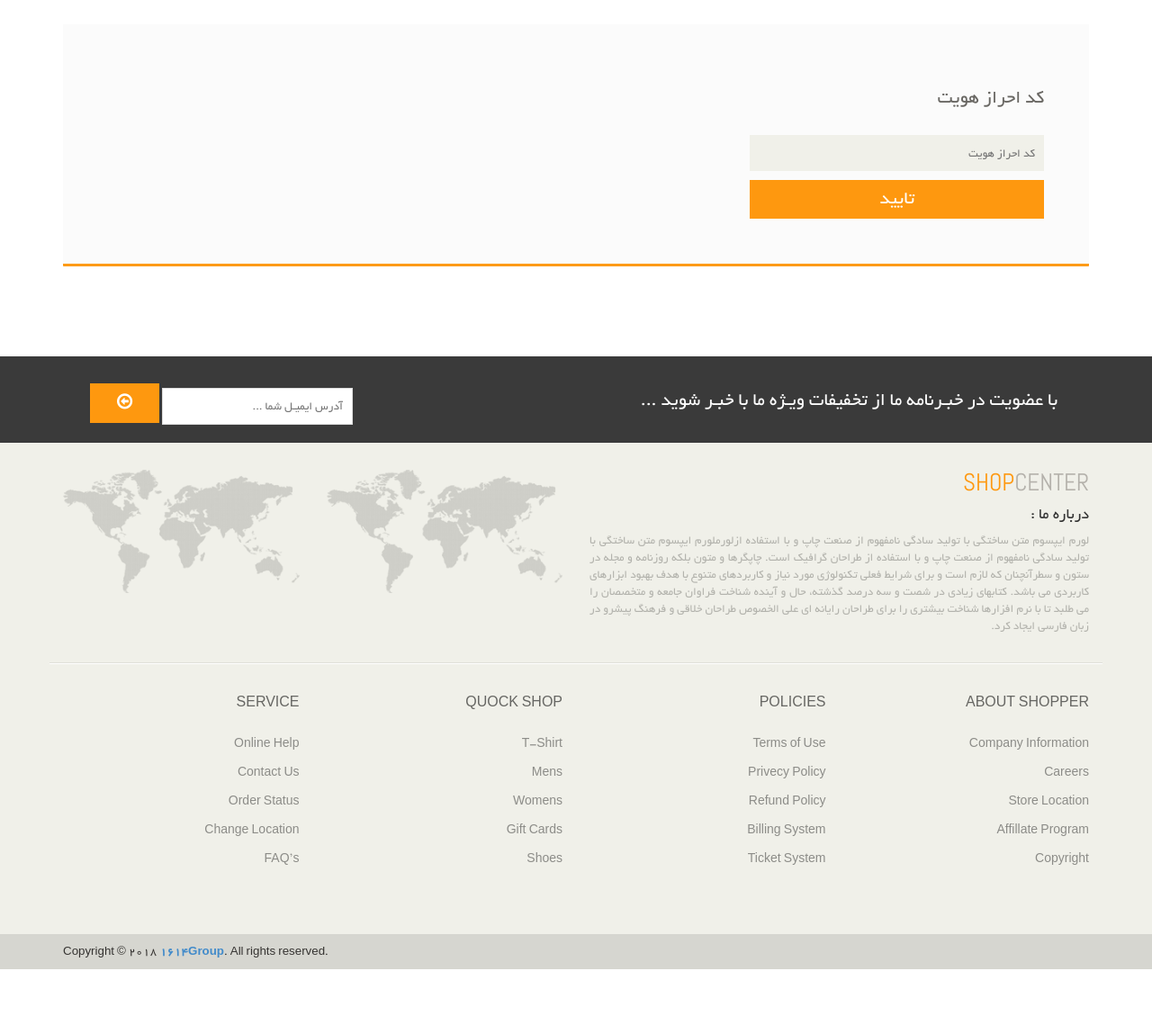
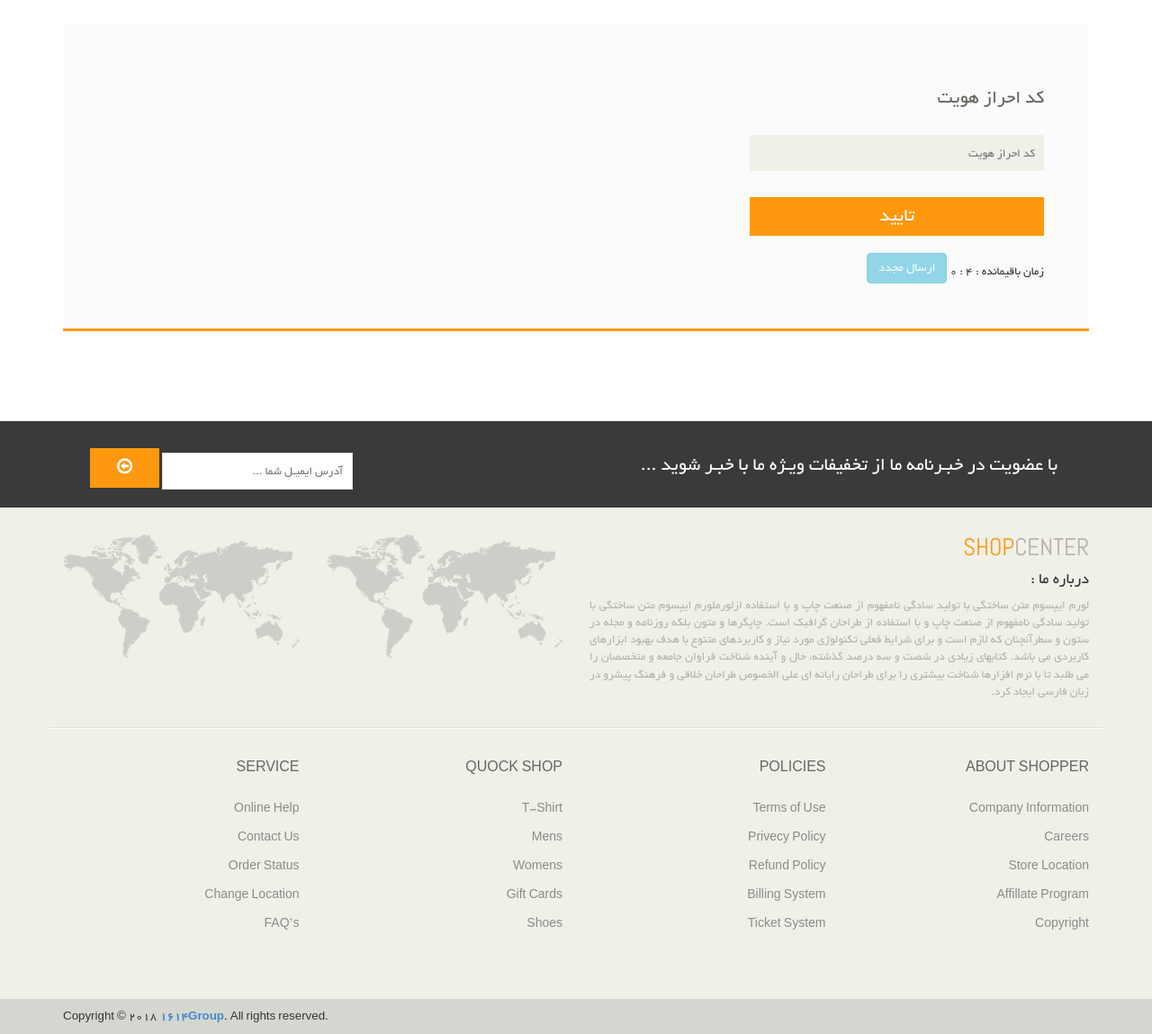
Before and after one commit to abasghlipour/django_shop, a Django app: template accounts/templates/accounts/otp.html in a window 1280 px wide. Shown: the part 212-1361 px from the top of the page at 90% size. Before the commit the page ends 1289 px from the top, so only its background shows below. Run offline with Django 5.2, Linux system fonts and the light colour scheme; the template is opened without the code that fills it: values that come from a table or form of the project are taken from there, others are empty.

Commit message:
add btn resend

```diff
--- a/accounts/templates/accounts/otp.html
+++ b/accounts/templates/accounts/otp.html
@@ -5,6 +5,53 @@
 {% endblock %}
 
 {% block content %}
+    {#    <style type="text/css">#}
+    {#        body {#}
+    {#            text-align: right;#}
+    {#            direction: rtl;#}
+    {#        }#}
+    {##}
+    {#        .btn-start-timer {#}
+    {#            text-align: center;#}
+    {#            margin-top: 300px;#}
+    {#        }#}
+    {##}
+    {#        .otp-timer {#}
+    {#            margin-top: 30px;#}
+    {#            font-family: tahoma;#}
+    {#            background-color: #eee;#}
+    {#            padding: 10px;#}
+    {#            display: flex;#}
+    {#            justify-content: center;#}
+    {#            align-items: center;#}
+    {#        }#}
+    {##}
+    {#        .otp-timer span {#}
+    {#            margin-left: 5px;#}
+    {#        }#}
+    {##}
+    {#        #minutes, #seconds {#}
+    {#            padding: 6px;#}
+    {#            max-width: 30px;#}
+    {#            border-radius: 3px;#}
+    {#            background-color: green;#}
+    {#            color: white;#}
+    {#        }#}
+    {##}
+    {#        button {#}
+    {#            background: #e80dbc;#}
+    {#            color: #040b04;#}
+    {#            padding: 10px;#}
+    {#            border: none;#}
+    {#            border-radius: 10px;#}
+    {#            cursor: pointer;#}
+    {#        }#}
+    {##}
+    {#        button:hover {#}
+    {#            background-color: green;#}
+    {#            color: white;#}
+    {#        }#}
+    {#    </style>#}
     <div class="container">
         <section id="form"><!--form-->
             <div class="row justify-content-center">
@@ -14,8 +61,63 @@
                         <form action="#" method="post">
                             {% csrf_token %}
                             {{ form.code }}
+                            <br>
+
                             <button type="submit" class="btn btn-default">تایید</button>
+
+
                         </form>
+                        <script src="https://ajax.googleapis.com/ajax/libs/jquery/3.5.1/jquery.min.js"></script>
+                        <script>
+                            var minutes;
+                            var seconds;
+                            var set_inteval;
+
+                            function otp_timer() {
+                                seconds -= 1;
+                                document.getElementById('seconds').innerHTML = seconds;
+                                document.getElementById('minutes').innerHTML = minutes;
+                                if (seconds == 0) {
+                                    if (minutes > 0) {
+                                        seconds = 60;
+                                        minutes -= 1;
+                                    } else {
+                                        minutes = 0;
+                                        document.getElementById('minutes').innerHTML = minutes;
+                                        clearInterval(set_inteval);
+                                        minutes = 0;
+                                        seconds = 0;
+                                        document.getElementById('seconds').innerHTML = '00';
+                                        document.getElementById('minutes').innerHTML = '0';
+                                        document.getElementById('my-button').disabled = false;
+                                    }
+                                }
+                            }
+
+                            function startTimer() {
+                                minutes = 0;
+                                seconds = 10;
+                                document.getElementById('seconds').innerHTML = seconds;
+                                document.getElementById('minutes').innerHTML = minutes;
+                                set_inteval = setInterval('otp_timer()', 1000);
+                                document.getElementById('my-button').disabled = true;
+                            }
+
+                            $(document).ready(startTimer);
+
+                        </script>
+                        <br>
+                        <div class="otp-timer">
+                            <span class="text"> زمان باقیمانده :</span>
+                            <span id="seconds">00</span>
+                            <span class="dot">:</span>
+                            <span id="minutes">0</span>
+                            <button class="btn btn-info" id="my-button" disabled
+                                    onclick="location.href='{% url "home:index" %}'">ارسال مجدد
+                            </button>
+                        </div>
+
+
                     </div><!--/sign up form-->
                 </div>
             </div>
--- a/accounts/templates/accounts/register.html
+++ b/accounts/templates/accounts/register.html
@@ -18,7 +18,7 @@
                             {{ form_register.email }}
                             {{ form_register.password }}
                             {{ form_register.password2 }}
-                            <button type="submit" class="btn btn-default">ثبت نام</button>
+                            <button type="submit"  class="btn btn-default">ثبت نام</button>
                         </form>
                     </div><!--/sign up form-->
                 </div>
--- a/accounts/views.py
+++ b/accounts/views.py
@@ -53,7 +53,9 @@
 
     def get(self, request):
         form = self.form_class
-        return render(request, template_name=self.template_name, context={'form': form})
+        user_session = request.session['user_register_info']
+        code_instance = Otp_code.objects.get(phone_number=user_session['phone_number'])
+        return render(request, template_name=self.template_name, context={'form': form,'code': code_instance})
 
     def post(self, request):
         user_session = request.session['user_register_info']
--- a/templates/base.html
+++ b/templates/base.html
@@ -16,6 +16,7 @@
     <!--[if lt IE 9]>
     <script src="/static/js/html5shiv.js"></script>
     <script src="/static/js/respond.min.js"></script>
+
     <![endif]-->
     <link rel="shortcut icon" href="/static/images/ico/favicon.ico">
     <link rel="apple-touch-icon-precomposed" sizes="144x144"
```
Also changed, not shown: utils.py (+9 -10 lines).
